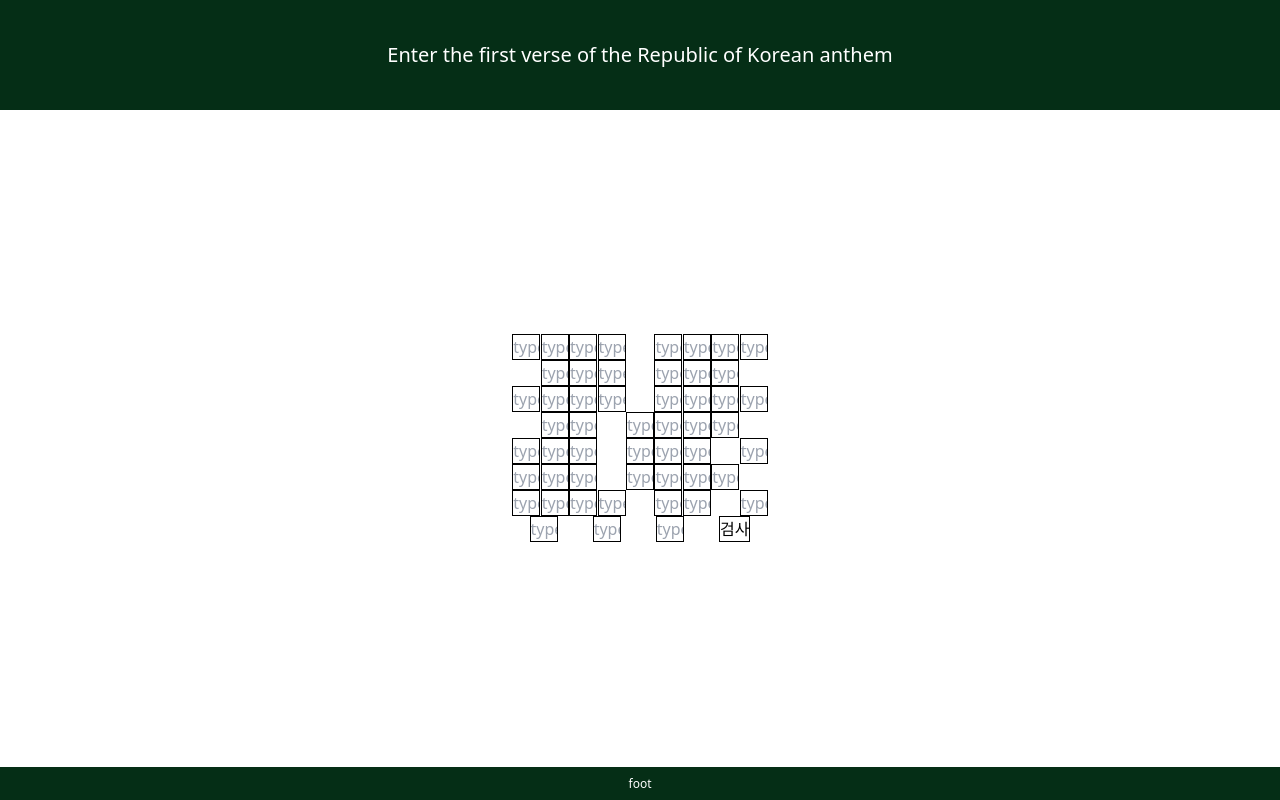
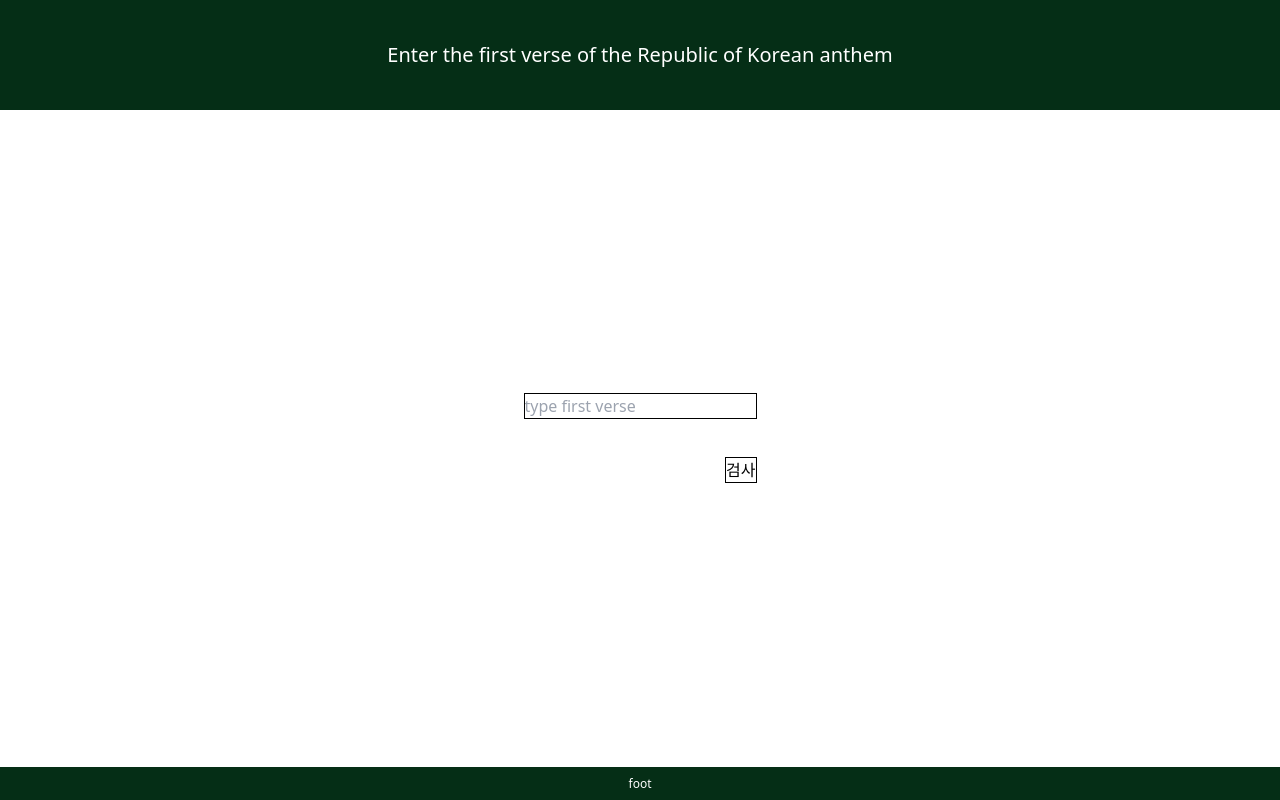
Before and after one commit to csm009177/anthem, a Next.js app: page / in a window 1280 px wide. Built offline with nearby package versions, Linux system fonts and the light colour scheme.

Commit message:
db를 써서 애국가 검사하는 방식으로 돌아감

```diff
--- a/app/(pages)/page.tsx
+++ b/app/(pages)/page.tsx
@@ -1,86 +1,55 @@
 "use client";
 
-// 'use client' statement가 사용되어야 할 것 같지만, 문맥이나 프로젝트 설정에 따라 다를 수 있습니다.
 import React, { useState } from "react";
 import { useRouter } from "next/navigation";
 
-// 로그인 컴포넌트 정의
 export default function Login() {
-  // 애국가 문장 정의
-  const anthemText =
-    "동해물과 백두산이 마르고 닳도록 하느님이 보우하사 우리 나라만세 무궁화 삼천리 화려강산 대한사람 대한으로 길이 보전하세";
-
-  // 상태 변수 초기화
-  const [lyrics, setLyrics] = useState(Array(anthemText.length).fill(""));
+  const [lyrics, setLyrics] = useState("");
   const [message, setMessage] = useState("");
-
-  // Next.js의 라우터 훅 사용
   const router = useRouter();
 
-  // 로그인 처리 함수
   const handleLogin = async (e: React.FormEvent<HTMLFormElement>) => {
-    // 폼 기본 동작 방지
     e.preventDefault();
 
     try {
-      // 서버로 로그인 요청 전송
       const response = await fetch("/login", {
         method: "POST",
         headers: {
           "Content-Type": "application/json",
         },
-        body: JSON.stringify({ lyrics: lyrics.join("") }),
+        body: JSON.stringify({ lyrics }),
       });
-
-      // HTTP 응답이 OK인 경우
       if (response.ok) {
-        // 로그인 성공 시 /korean 페이지로 이동
         router.push("/korean");
+        console.log(lyrics)
         setMessage("당신은 애국자입니다");
       } else {
-        // 로그인 실패 시
+        console.log(lyrics)
         setMessage("당신은 매국노입니다");
       }
     } catch (error) {
-      // 오류 발생 시
       console.error("Error:", error);
       setMessage("서버 오류");
     }
   };
 
-  // 로그인 컴포넌트 JSX 반환
   return (
     <div className="flex flex-col justify-center items-center h-lvh">
       <form
-        className="flex flex-row flex-wrap w-64 items-end justify-around"
+        className="h-32 flex flex-col items-end justify-around"
         onSubmit={handleLogin}
       >
-        {/* 각 글자에 대한 입력 필드 및 띄어쓰기에 대한 div 생성 */}
-        {anthemText.split("").map((char, index) => (
-          <React.Fragment key={index}>
-            {char !== " " ? (
-              <input
-                className="w-7 border border-black"
-                type="text"
-                value={lyrics[index]}
-                placeholder={`type '${char}'`}
-                onChange={(e) => {
-                  const updatedLyrics = [...lyrics];
-                  updatedLyrics[index] = e.target.value;
-                  setLyrics(updatedLyrics);
-                }}
-              />
-            ) : (
-              <div className="w-7" key={index}>&nbsp;</div>
-            )}
-          </React.Fragment>
-        ))}
-        {/* 로그인 버튼 */}
+        <input
+          className="border border-black"
+          type="text"
+          value={lyrics}
+          placeholder="type first verse"
+          onChange={(e) => setLyrics(e.target.value)}
+        />
         <button className="border border-black" type="submit">
           검사
         </button>
       </form>
-      {/* 결과 메시지 표시 */}
       {message && <p>{message}</p>}
     </div>
   );
```
